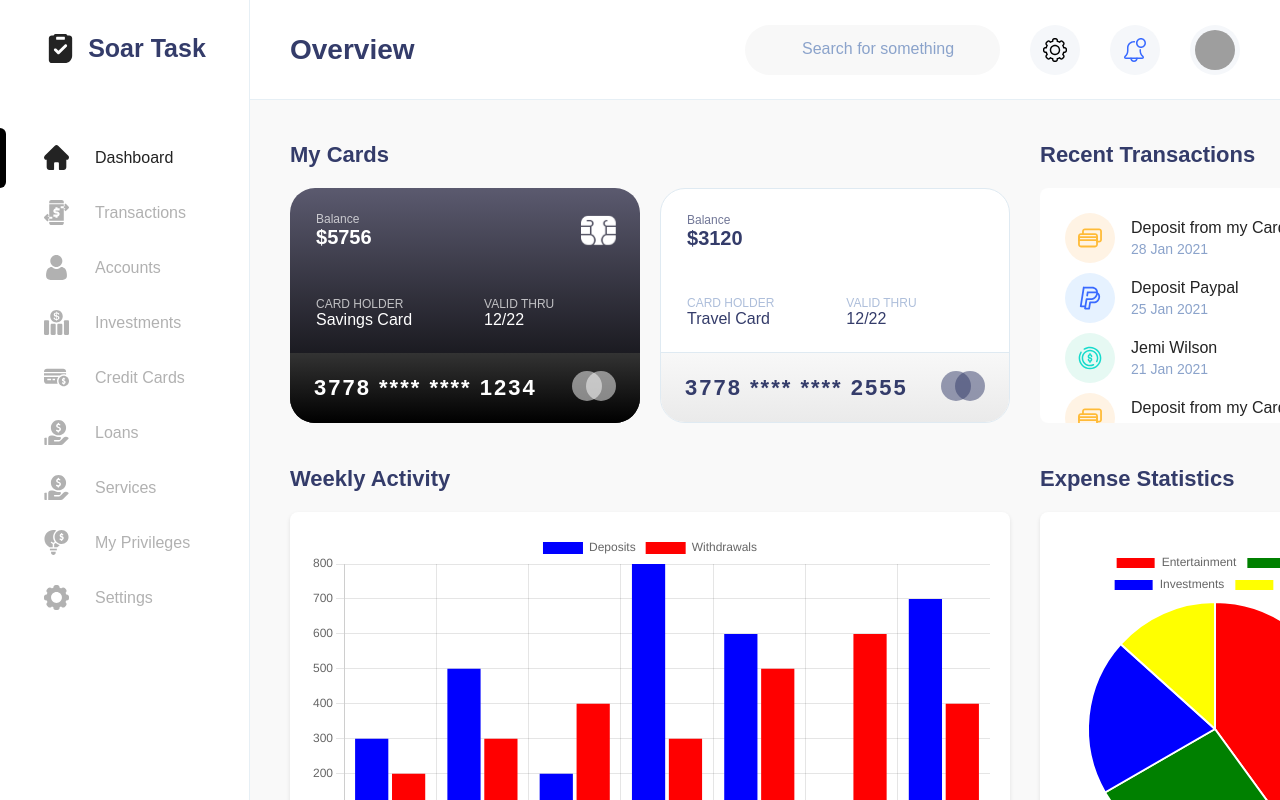
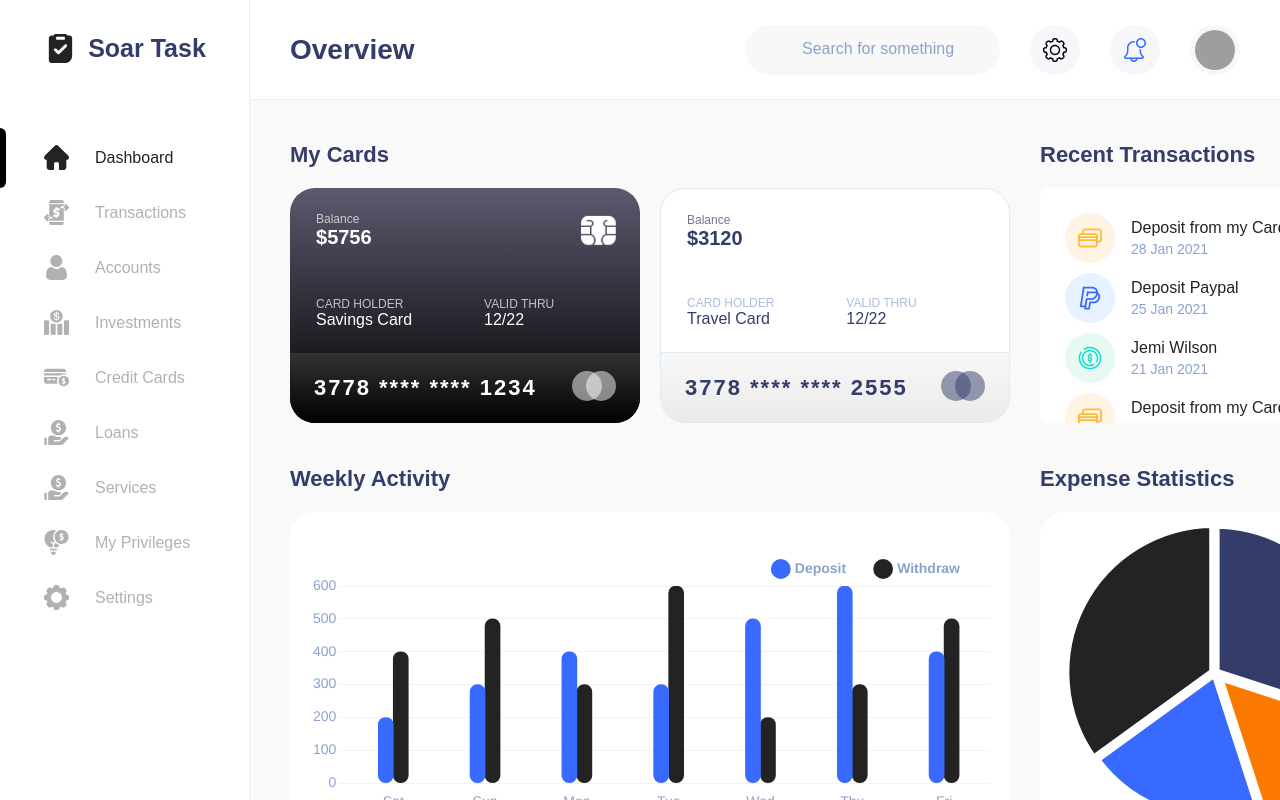
Before and after one commit to hamzahalilovic/soar, a React (Create React App) app: page / in a window 1280 px wide. Built offline with nearby package versions, Linux system fonts and the light colour scheme; grey boxes are pictures that could not be loaded; some icons are missing.

Commit message:
Dashboard graphs style update

```diff
--- a/src/components/dashboard/BalanceHistoryChart.tsx
+++ b/src/components/dashboard/BalanceHistoryChart.tsx
@@ -8,8 +8,11 @@ import {
   Title,
   Tooltip,
   Legend,
+  Filler,
 } from "chart.js";
 import { Line } from "react-chartjs-2";
+
+import styled from "styled-components";
 
 ChartJS.register(
   LineElement,
@@ -18,25 +21,112 @@ ChartJS.register(
   PointElement,
   Title,
   Tooltip,
-  Legend
+  Legend,
+  Filler
 );
+
+const Wrapper = styled.div`
+  height: 276px;
+  display: flex;
+  padding: 25px 20px;
+
+  justify-content: center;
+  align-items: center;
+  border-radius: 25px;
+  background-color: white;
+`;
 
 const BalanceHistoryChart: React.FC = () => {
   const data = {
-    labels: ["Jan", "Feb", "Mar", "Apr", "May", "Jun", "Jul"],
+    labels: ["Jul", "Aug", "Sep", "Oct", "Nov", "Dec", "Jan"],
     datasets: [
       {
         label: "Balance",
-        data: [2000, 2400, 2600, 3000, 2800, 3200, 3500],
-        borderColor: "rgba(75, 192, 192, 1)",
-        backgroundColor: "rgba(75, 192, 192, 0.2)",
+        data: [200, 400, 600, 200, 400, 700, 600],
+        borderColor: "#1814F3",
+        borderWidth: 3,
+        fill: "start",
         tension: 0.4,
-        fill: true,
+        pointRadius: 0,
+        backgroundColor: (context: any) => {
+          const chart = context.chart;
+          const { ctx, chartArea } = chart;
+
+          if (!chartArea) {
+            return null;
+          }
+          const gradient = ctx.createLinearGradient(
+            0,
+            chartArea.bottom,
+            0,
+            chartArea.top
+          );
+          gradient.addColorStop(0, "rgba(45, 96, 255, 0)");
+          gradient.addColorStop(1, "rgba(45, 96, 255, 0.25)");
+          return gradient;
+        },
       },
     ],
   };
 
-  return <Line data={data} />;
+  const options = {
+    responsive: true,
+    maintainAspectRatio: false,
+    plugins: {
+      legend: {
+        display: false,
+      },
+      tooltip: {
+        enabled: true,
+        backgroundColor: "rgba(0, 0, 0, 0.7)",
+        titleFont: {
+          size: 14,
+        },
+        bodyFont: {
+          size: 12,
+        },
+      },
+    },
+    scales: {
+      x: {
+        grid: {
+          color: "#E6EFF5",
+          borderDash: [5, 5],
+        },
+        ticks: {
+          color: "#8BA3CB",
+          font: {
+            size: 12,
+          },
+        },
+        border: {
+          display: false,
+        },
+      },
+      y: {
+        grid: {
+          color: "#E6EFF5",
+          borderDash: [5, 5],
+        },
+        ticks: {
+          color: "#8BA3CB",
+          font: {
+            size: 12,
+          },
+        },
+        border: {
+          display: false,
+        },
+        beginAtZero: true,
+      },
+    },
+  };
+
+  return (
+    <Wrapper>
+      <Line data={data} options={options} updateMode="resize" />
+    </Wrapper>
+  );
 };
 
 export default BalanceHistoryChart;
--- a/src/components/dashboard/ExpensesChart.tsx
+++ b/src/components/dashboard/ExpensesChart.tsx
@@ -1,22 +1,97 @@
 import React from "react";
 import { Chart as ChartJS, ArcElement, Tooltip, Legend } from "chart.js";
 import { Pie } from "react-chartjs-2";
+import styled from "styled-components";
 
 ChartJS.register(ArcElement, Tooltip, Legend);
 
+const Wrapper = styled.div`
+  height: 322px;
+  display: flex;
+  justify-content: center;
+  align-items: center;
+  border-radius: 25px;
+  background-color: white;
+`;
+
 const ExpensesChart: React.FC = () => {
   const data = {
-    labels: ["Entertainment", "Bills", "Investments", "Others"],
+    labels: ["Entertainment", "Bill Expense", "Investment", "Others"],
     datasets: [
       {
         label: "Expenses",
-        data: [300, 200, 150, 100],
-        backgroundColor: ["red", "green", "blue", "yellow"],
+        data: [30, 15, 20, 35],
+        backgroundColor: ["#343C6A", "#FC7900", "#396AFF", "#232323"],
+        borderColor: "#FFFFFF",
+        borderWidth: 9.24,
+        hoverOffset: 4,
+        offset: [0, 15, -5, 5],
       },
     ],
   };
 
-  return <Pie data={data} />;
+  const options = {
+    responsive: true,
+    maintainAspectRatio: false,
+    plugins: {
+      legend: {
+        display: false,
+      },
+      tooltip: {
+        enabled: true,
+        backgroundColor: "rgba(0, 0, 0, 0.7)",
+        bodyFont: {
+          size: 14,
+        },
+        callbacks: {
+          label: (tooltipItem: any) => {
+            const label = data.labels[tooltipItem.dataIndex];
+            const value = data.datasets[0].data[tooltipItem.dataIndex];
+            return `${label}: ${value}%`;
+          },
+        },
+      },
+    },
+  };
+
+  const customLabelsPlugin = {
+    id: "customLabels",
+    beforeDraw(chart: any) {
+      const { ctx, chartArea, data: chartData } = chart;
+      const dataset = chartData.datasets[0];
+      const total = dataset.data.reduce(
+        (acc: number, value: number) => acc + value,
+        0
+      );
+
+      ctx.save();
+
+      chart.getDatasetMeta(0).data.forEach((arc: any, index: number) => {
+        const { x, y } = arc.tooltipPosition();
+        const value = dataset.data[index];
+        const percentage = ((value / total) * 100).toFixed(0);
+        const label = chartData.labels[index];
+
+        ctx.fillStyle = "#FFFFFF";
+        ctx.font = "bold 14px Arial";
+        ctx.textAlign = "center";
+        ctx.textBaseline = "middle";
+
+        ctx.fillText(`${percentage}%`, x, y - 10);
+        ctx.fillText(label, x, y + 10);
+      });
+
+      ctx.restore();
+    },
+  };
+
+  ChartJS.register(customLabelsPlugin);
+
+  return (
+    <Wrapper>
+      <Pie data={data} options={options as any} />
+    </Wrapper>
+  );
 };
 
 export default ExpensesChart;
--- a/src/components/dashboard/QuickTransfer.tsx
+++ b/src/components/dashboard/QuickTransfer.tsx
@@ -1,10 +1,16 @@
 import React, { useState } from "react";
 import styled from "styled-components";
 
-const TransferWrapper = styled.div`
-  margin-top: 20px;
+const Wrapper = styled.div`
+  height: 276px;
+  display: flex;
+  padding: 25px 20px;
+
+  justify-content: center;
+  align-items: center;
+  border-radius: 25px;
+  background-color: white;
 `;
-
 const ContactList = styled.div`
   display: flex;
   gap: 10px;
@@ -49,7 +55,7 @@ const QuickTransfer: React.FC = () => {
   };
 
   return (
-    <TransferWrapper>
+    <Wrapper>
       <h3>Quick Transfer</h3>
       <ContactList>
         {contacts.map((contact, index) => (
@@ -69,7 +75,7 @@ const QuickTransfer: React.FC = () => {
         />
         <Button onClick={handleSend}>Send</Button>
       </div>
-    </TransferWrapper>
+    </Wrapper>
   );
 };
 
--- a/src/components/dashboard/WeeklyChart.tsx
+++ b/src/components/dashboard/WeeklyChart.tsx
@@ -9,6 +9,7 @@ import {
   Legend,
 } from "chart.js";
 import { Bar } from "react-chartjs-2";
+import styled from "styled-components";
 
 ChartJS.register(
   BarElement,
@@ -19,24 +20,112 @@ ChartJS.register(
   Legend
 );
 
+const Wrapper = styled.div`
+  height: 322px;
+  display: flex;
+  justify-content: center;
+  align-items: center;
+  border-radius: 25px;
+  background-color: white;
+`;
+
 const WeeklyChart: React.FC = () => {
   const data = {
-    labels: ["Mon", "Tue", "Wed", "Thu", "Fri", "Sat", "Sun"],
+    labels: ["Sat", "Sun", "Mon", "Tue", "Wed", "Thu", "Fri"],
     datasets: [
       {
-        label: "Deposits",
-        data: [300, 500, 200, 800, 600, 100, 700],
-        backgroundColor: "blue",
+        label: "Deposit",
+        data: [200, 300, 400, 300, 500, 600, 400],
+        backgroundColor: "#396AFF",
+        borderRadius: 15,
+        barThickness: 15,
       },
       {
-        label: "Withdrawals",
-        data: [200, 300, 400, 300, 500, 600, 400],
-        backgroundColor: "red",
+        label: "Withdraw",
+        data: [400, 500, 300, 600, 200, 300, 500],
+        backgroundColor: "#232323",
+        borderRadius: 15,
+        barThickness: 15,
       },
     ],
   };
 
-  return <Bar data={data} />;
+  const options = {
+    responsive: true,
+    maintainAspectRatio: false,
+    plugins: {
+      legend: {
+        display: true,
+        position: "top" as const,
+        align: "end",
+        labels: {
+          usePointStyle: true,
+          pointStyle: "circle",
+          boxWidth: 15,
+          padding: 30,
+          color: "#8BA3CB",
+          font: {
+            size: 14,
+            weight: "bold" as const,
+          },
+        },
+      },
+    },
+    scales: {
+      x: {
+        grid: {
+          display: false,
+        },
+        ticks: {
+          display: true,
+          color: "#8BA3CB",
+          font: {
+            size: 14,
+          },
+        },
+        border: {
+          display: false,
+        },
+      },
+      y: {
+        grid: {
+          display: true,
+          color: "#F3F3F5",
+        },
+        ticks: {
+          display: true,
+          color: "#8BA3CB",
+          font: {
+            size: 14,
+          },
+        },
+        border: {
+          display: false,
+        },
+        beginAtZero: true,
+      },
+    },
+    layout: {
+      padding: {
+        top: 20,
+        right: 20,
+        bottom: 20,
+        left: 20,
+      },
+    },
+    elements: {
+      bar: {
+        borderRadius: 15,
+        borderSkipped: false,
+      },
+    },
+  };
+
+  return (
+    <Wrapper>
+      <Bar data={data} options={options as any} />
+    </Wrapper>
+  );
 };
 
 export default WeeklyChart;
--- a/src/pages/DashboardPage.tsx
+++ b/src/pages/DashboardPage.tsx
@@ -28,18 +28,6 @@ const Title = styled.h2`
   font-size: 22px;
   font-weight: 600;
   color: #343c6a;
-`;
-
-const Section = styled.div`
-  background-color: #ffffff;
-  padding: 20px;
-  border-radius: 8px;
-  box-shadow: 0 2px 4px rgba(0, 0, 0, 0.1);
-  height: 100%;
-  display: flex;
-  justify-content: center;
-  align-items: center;
-  overflow: hidden;
 `;
 
 const CustomRow = styled.div`
@@ -121,31 +109,27 @@ const DashboardPage: React.FC = () => {
 
       <SectionWrapper style={{ gridColumn: "1 / 2" }}>
         <Title>Weekly Activity</Title>
-        <Section>
-          <WeeklyChart />
-        </Section>
+
+        <WeeklyChart />
       </SectionWrapper>
 
       <SectionWrapper style={{ gridColumn: "2 / 3" }}>
         <Title>Expense Statistics</Title>
-        <Section>
-          <ExpensesChart />
-        </Section>
+
+        <ExpensesChart />
       </SectionWrapper>
 
       <CustomRow style={{ gridColumn: "1 / 3" }}>
         <SectionWrapper>
           <Title>Quick Transfer</Title>
-          <Section>
-            <QuickTransfer />
-          </Section>
+
+          <QuickTransfer />
         </SectionWrapper>
 
         <SectionWrapper>
           <Title>Balance History</Title>
-          <Section>
-            <BalanceHistoryChart />
-          </Section>
+
+          <BalanceHistoryChart />
         </SectionWrapper>
       </CustomRow>
     </DashboardWrapper>
```
